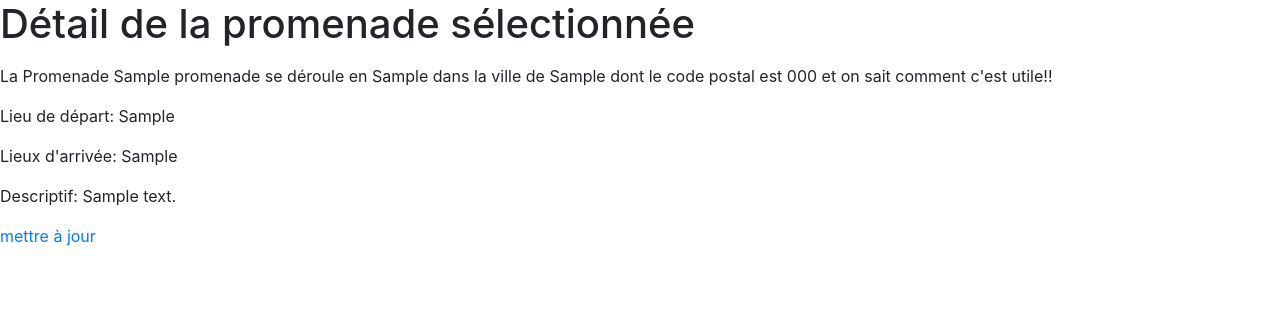
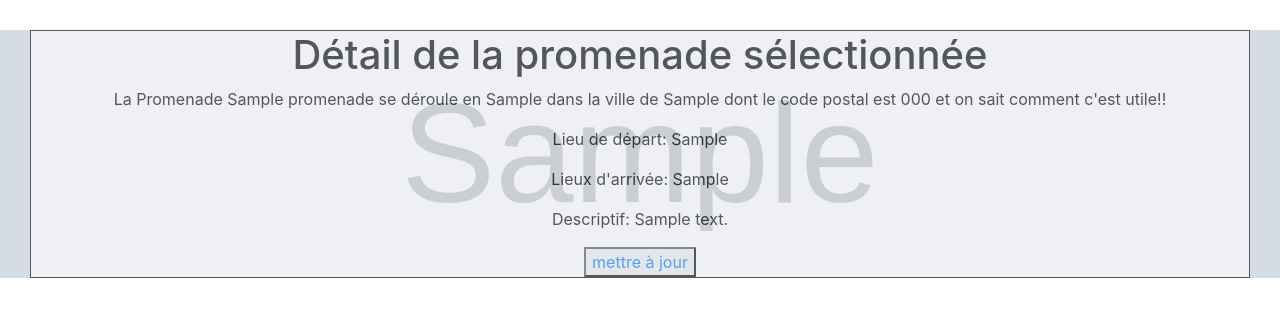
Before and after one commit to ramosarah/projet6, a PHP site: page /afficherPromenade.php?id=1 in a window 1280 px wide. Shown: the top 317 px of the page. Run offline with PHP 8.4, Linux system fonts and the light colour scheme; tables that the repository leaves empty or names only in its code hold one stand-in row (values such as "Sample post"); grey boxes marked "Sample" are stand-in pictures; data that the repository does not hold is empty.

Commit message:
image background avec texte visible pour afficherPromenade.php

```diff
--- a/www/afficherPromenade.php
+++ b/www/afficherPromenade.php
@@ -18,19 +18,30 @@ $promenade = $database->afficherPromenade($id);
         <link rel="stylesheet" href="https://stackpath.bootstrapcdn.com/bootstrap/4.3.1/css/bootstrap.min.css" integrity="sha384-ggOyR0iXCbMQv3Xipma34MD+dH/1fQ784/j6cY/iJTQUOhcWr7x9JvoRxT2MZw1T" crossorigin="anonymous">
         <link rel="stylesheet" type="text/css" href="style.css">
         <title>Afficher une promenade</title>
+
         <style>
-            .background-image{
-                image: "<?php echo ".$promenade->getImg();" ?>
+            .imgBg{
+                background-image: url("<?php echo $promenade->getImg()?>");
+                background-size: cover;
+                background-position: center;
+
             }
+
+
         </style>
 
+
     </head>
-    <body>
+    <body >
 
+
+        <div class="imgBg">
+
+
+
+            <div class="texte">
                 <h1>Détail de la promenade sélectionnée</h1>
 
-        <p>
-        </p>
 
 
                 <p>
@@ -54,7 +65,11 @@ $promenade = $database->afficherPromenade($id);
 
 
 
-        <a href="modifierPromenade.php?id=<?php echo $promenade->getId();?>">mettre à jour</a>
+                <button><a href="modifierPromenade.php?id=<?php echo $promenade->getId();?>">mettre à jour</a></button>
+
+            </div>
+
+        </div>
 
 
 
--- a/www/style.css
+++ b/www/style.css
@@ -54,8 +54,33 @@
     object-fit: cover;
 }
 
+
+
+
+
+
+
+
+
+
+
+
+
+
+
+
+
+
+
+
+
+
 /* CSS de Sarah*/
-
-.titre-form {
-    margin-left: 3%;
+.texte{
+    margin: 30px;
+    background-color: #ffffff;
+    color: black;
+    opacity: 0.6;
+    border: 1px solid black;
+    text-align: center;
 }
```
Also changed, not shown: www/promenade.php (+0 -8 lines), 2 other files. Lines whose indentation alone changed are shown as unchanged.
